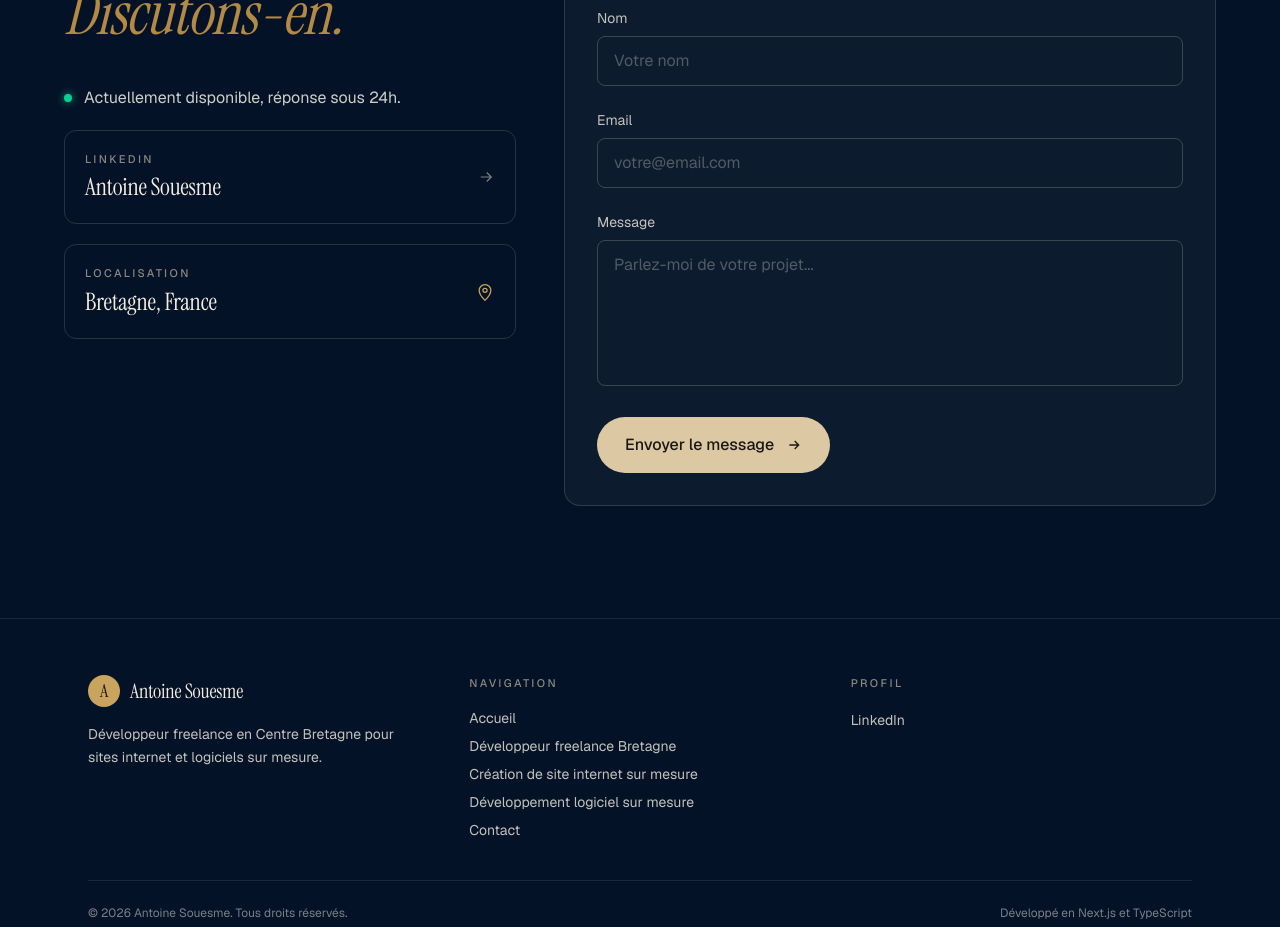
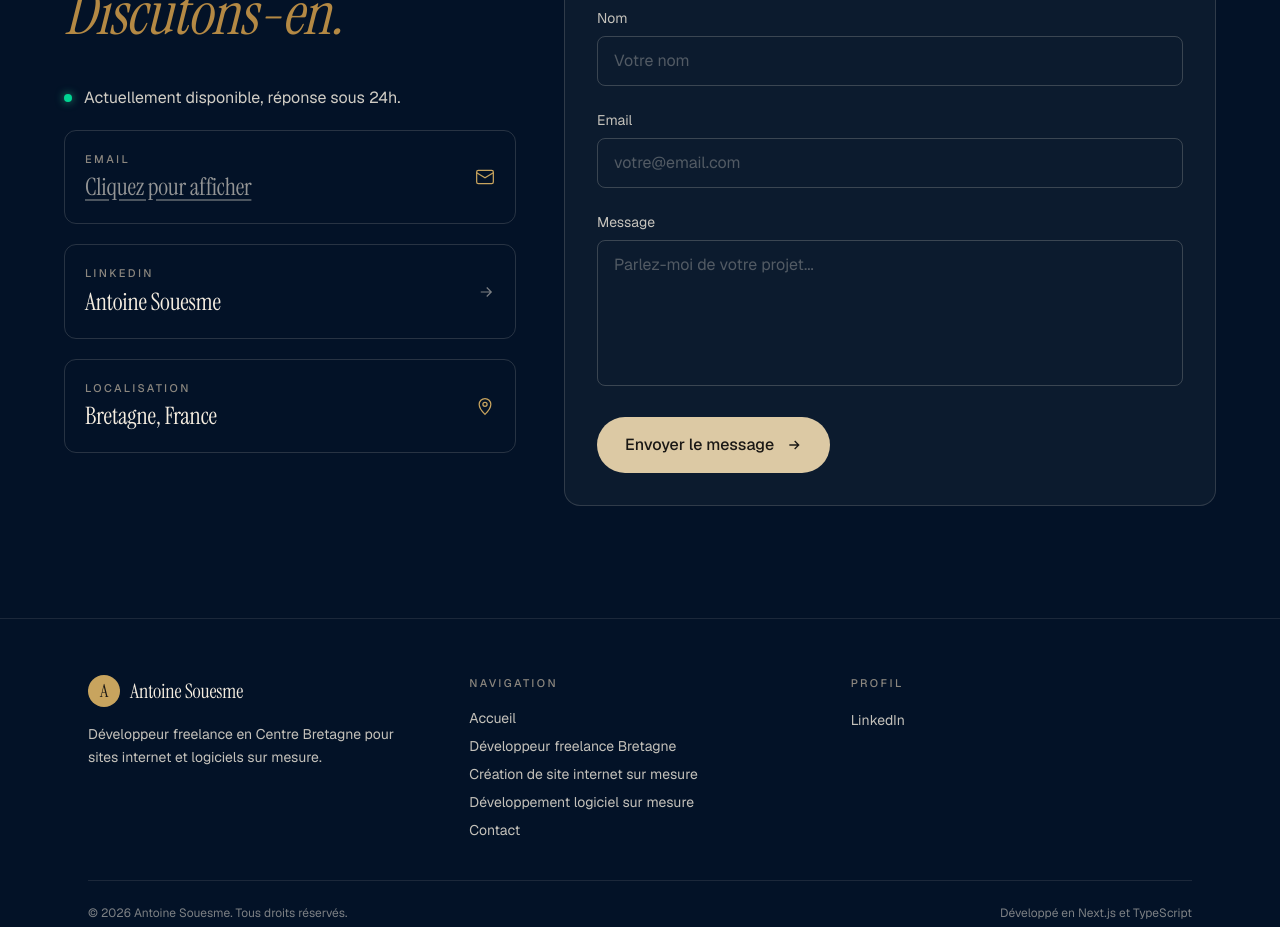
Before and after one commit to antoine-souesme/website, a Next.js app: page / in a window 1280 px wide. Shown: the part 7440-8367 px from the top of the page. Built offline with nearby package versions, Linux system fonts and the light colour scheme; no server answers.

Commit message:
feature: Affichage de l'email au clic dans la zone de contact (#3)
L'adresse est stockée encodée (base64 de la chaîne inversée) et n'est
décodée qu'au clic du visiteur, pour limiter la collecte automatisée.

Co-authored-by: Claude Opus 5 (1M context) <noreply@anthropic.com>

```diff
--- a/app/components/Contact.tsx
+++ b/app/components/Contact.tsx
@@ -1,6 +1,8 @@
 "use client";
 
 import { useState } from "react";
+
+import RevealContact from "./RevealContact";
 
 type ContactFormData = {
   name: string;
@@ -83,6 +85,26 @@ const Contact = () => {
                 <span className="w-2 h-2 rounded-full bg-emerald-400 shadow-[0_0_8px_rgba(52,211,153,0.7)]" />
                 <span>Actuellement disponible, réponse sous 24h.</span>
               </div>
+
+              <RevealContact
+                label="Email"
+                scheme="mailto"
+                encodedDisplay="bW9jLmxpYW1nQG9ycC5lbXNldW9zLmVuaW90bmE="
+                encodedHref="bW9jLmxpYW1nQG9ycC5lbXNldW9zLmVuaW90bmE="
+                icon={
+                  <svg
+                    width="20"
+                    height="20"
+                    viewBox="0 0 24 24"
+                    fill="none"
+                    stroke="#c8a45e"
+                    strokeWidth="1.5"
+                  >
+                    <rect x="2" y="4" width="20" height="16" rx="2" />
+                    <path d="M2 7l10 6 10-6" />
+                  </svg>
+                }
+              />
 
               <a
                 href="https://www.linkedin.com/in/antoine-souesme-07329574/"
--- /dev/null
+++ b/app/components/RevealContact.tsx
@@ -0,0 +1,63 @@
+"use client";
+
+import { useState } from "react";
+
+const decode = (value: string) =>
+  typeof window === "undefined"
+    ? ""
+    : window.atob(value).split("").reverse().join("");
+
+type RevealContactProps = {
+  label: string;
+  scheme: "mailto" | "tel";
+  /** Valeur affichée, encodée (base64 de la chaîne inversée). */
+  encodedDisplay: string;
+  /** Valeur utilisée dans le lien, encodée de la même façon. */
+  encodedHref: string;
+  icon: React.ReactNode;
+};
+
+const RevealContact = ({
+  label,
+  scheme,
+  encodedDisplay,
+  encodedHref,
+  icon,
+}: RevealContactProps) => {
+  const [revealed, setRevealed] = useState<{
+    display: string;
+    href: string;
+  } | null>(null);
+
+  return (
+    <div className="flex items-center justify-between gap-4 p-5 rounded-xl border border-sand-100/15">
+      <div className="min-w-0">
+        <p className="eyebrow text-sand-400 mb-1">{label}</p>
+        {revealed ? (
+          <a
+            href={`${scheme}:${revealed.href}`}
+            className="font-display text-2xl text-sand-100 hover:text-sand-300 transition break-all"
+          >
+            {revealed.display}
+          </a>
+        ) : (
+          <button
+            type="button"
+            onClick={() =>
+              setRevealed({
+                display: decode(encodedDisplay),
+                href: decode(encodedHref),
+              })
+            }
+            className="font-display text-2xl text-sand-100/60 hover:text-sand-100 transition underline underline-offset-4 decoration-sand-100/30"
+          >
+            Cliquez pour afficher
+          </button>
+        )}
+      </div>
+      <span className="shrink-0">{icon}</span>
+    </div>
+  );
+};
+
+export default RevealContact;
```
